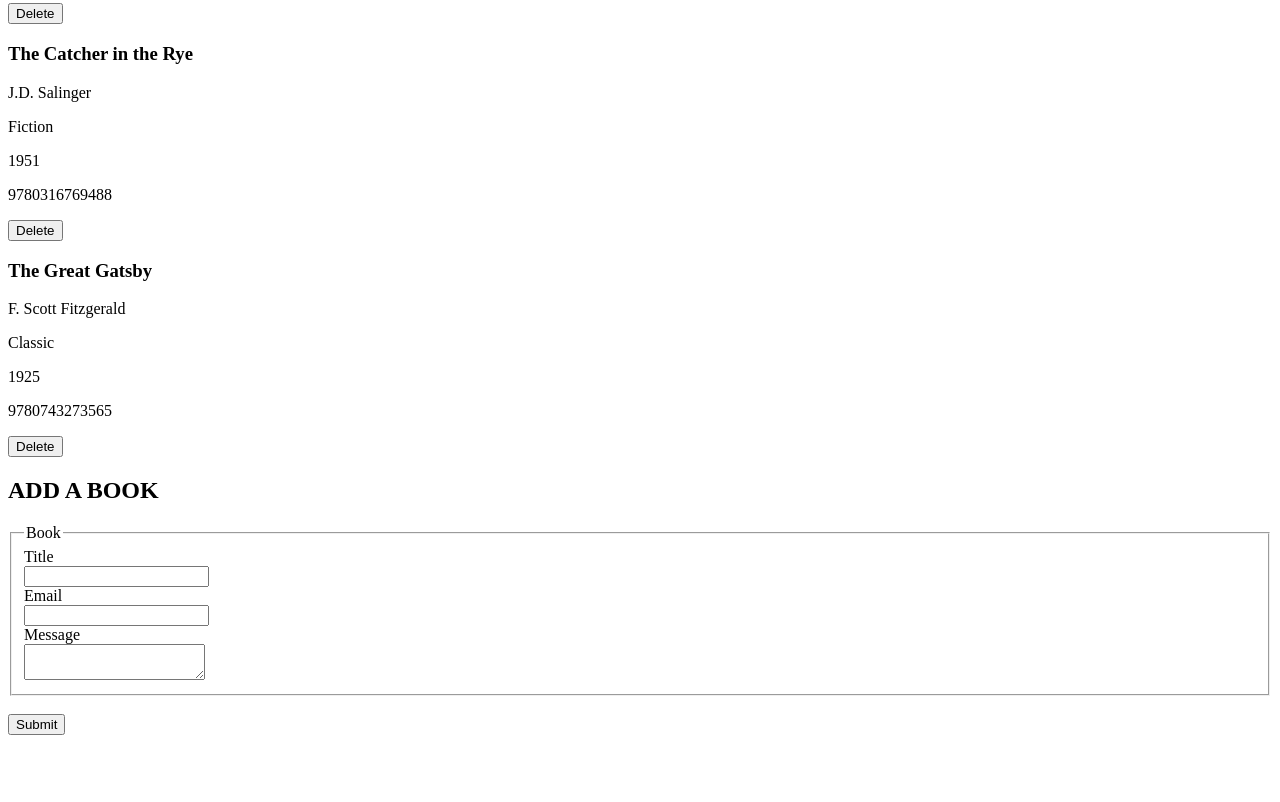
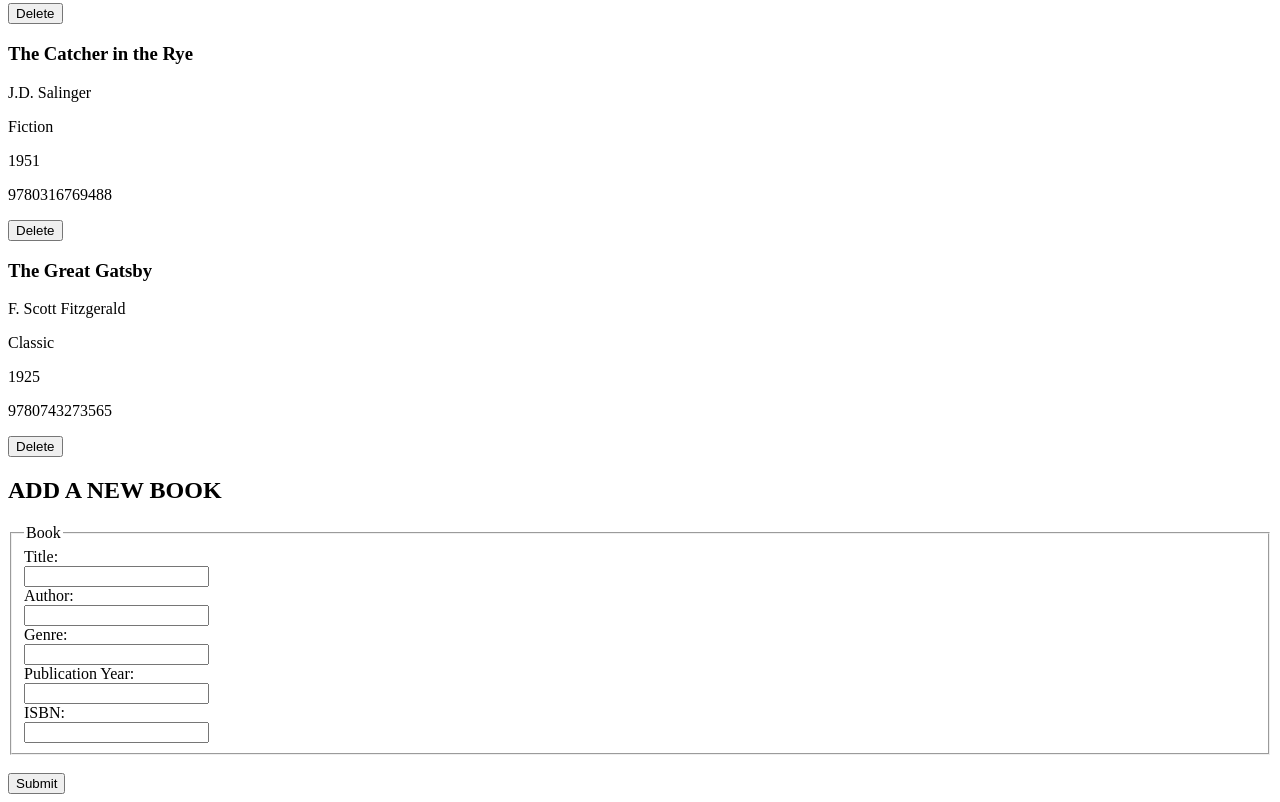
Before and after one commit to Inengs/my-books-directory-app, a website: page public/index.html in a window 1280 px wide. Shown: the part 686-1488 px from the top of the page. Before the commit the page ends 1429 px from the top, so only its background shows below. Drawn offline with Linux system fonts and the light colour scheme.

Commit message:
frontend changes

```diff
--- a/public/index.html
+++ b/public/index.html
@@ -72,20 +72,25 @@
 
     <section id="Book-Add" class="Book-Add">
         <div class="Book-Add-form">
-            <h1>ADD A BOOK</h1>
-            <form id="contact-form">
+            <h1>ADD A NEW BOOK</h1>
+            <form id="contact-form" action="/books" method="POST">
                 <fieldset>
                     <legend>Book</legend>
-                    <label>Title</label><br>
-                    <input type="text" name="title" id="name" required>
+                    <label>Title:</label><br>
+                    <input type="text" name="title" id="title" required>
                     <br>
-                    <label>Email</label><br>
-                    <input type="email" name="email" id="email" required>
+                    <label>Author:</label><br>
+                    <input type="text" name="author" id="author" required>
                     <br>
-                    <label>Message</label><br>
-                    <div class="message-container">
-                        <textarea name="message" id="message" required></textarea>
-                    </div>
+                    <label>Genre:</label><br>
+                    <input type="text" name="genre" id="genre" required>
+                    <br>
+                    <label>Publication Year:</label><br>
+                    <input type="number" name="publicationYear" id="publicationYear" required>
+                    <br>
+                    <label>ISBN:</label><br>
+                    <input type="text" name="isbn" id="isbn" required>
+                    <br>
                 </fieldset>
                 <br>
                 <input type="submit" value="Submit">
--- a/public/script.js
+++ b/public/script.js
@@ -4,7 +4,8 @@ const deleteButtons = document.querySelectorAll('.delete-button')
 // Add event listeners for click
 deleteButtons.forEach((value, key) => { // loop through each delete button getting there index and value/button
     value.addEventListener('click', async () => {
-        const BookID =
+        const bookCard = value.closest('.book-card');
+        const BookID = bookCard.dataset.id;
         try {
             const response = await fetch(`/books/${BookID}`, {
                 method: 'Delete',
--- a/routes/books.js
+++ b/routes/books.js
@@ -30,6 +30,9 @@ router
     .get(async (req, res) => {
         try {
             const requiredBook = await Book.findById(req.params.id)
+            if (!requiredBook) {
+                return res.status(404).json({ error: 'Book not found' })
+            }
             res.json(requiredBook)
         } catch (err) {
             res.status(500).json({ error: 'failed to get the required book' })
```
